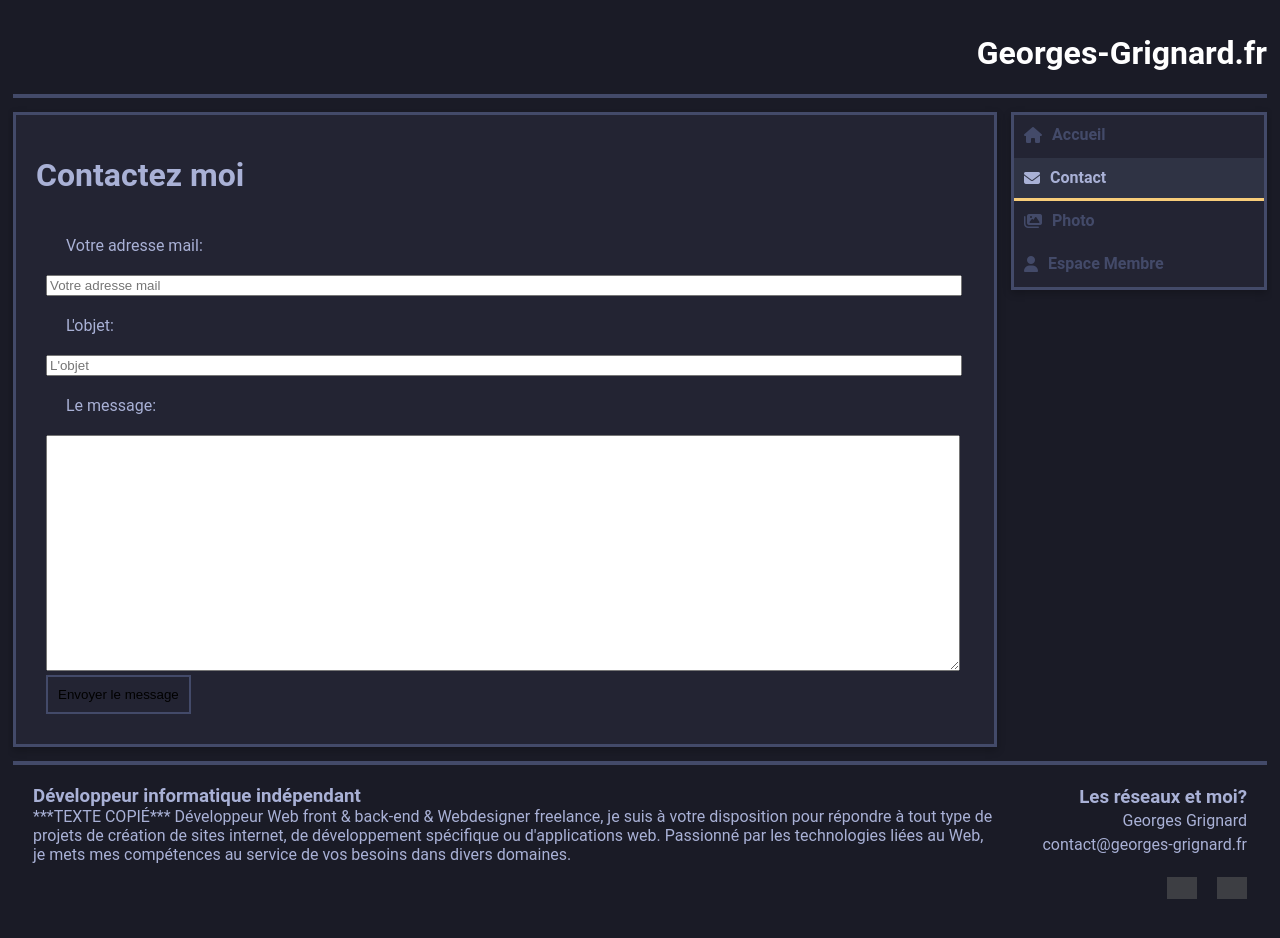
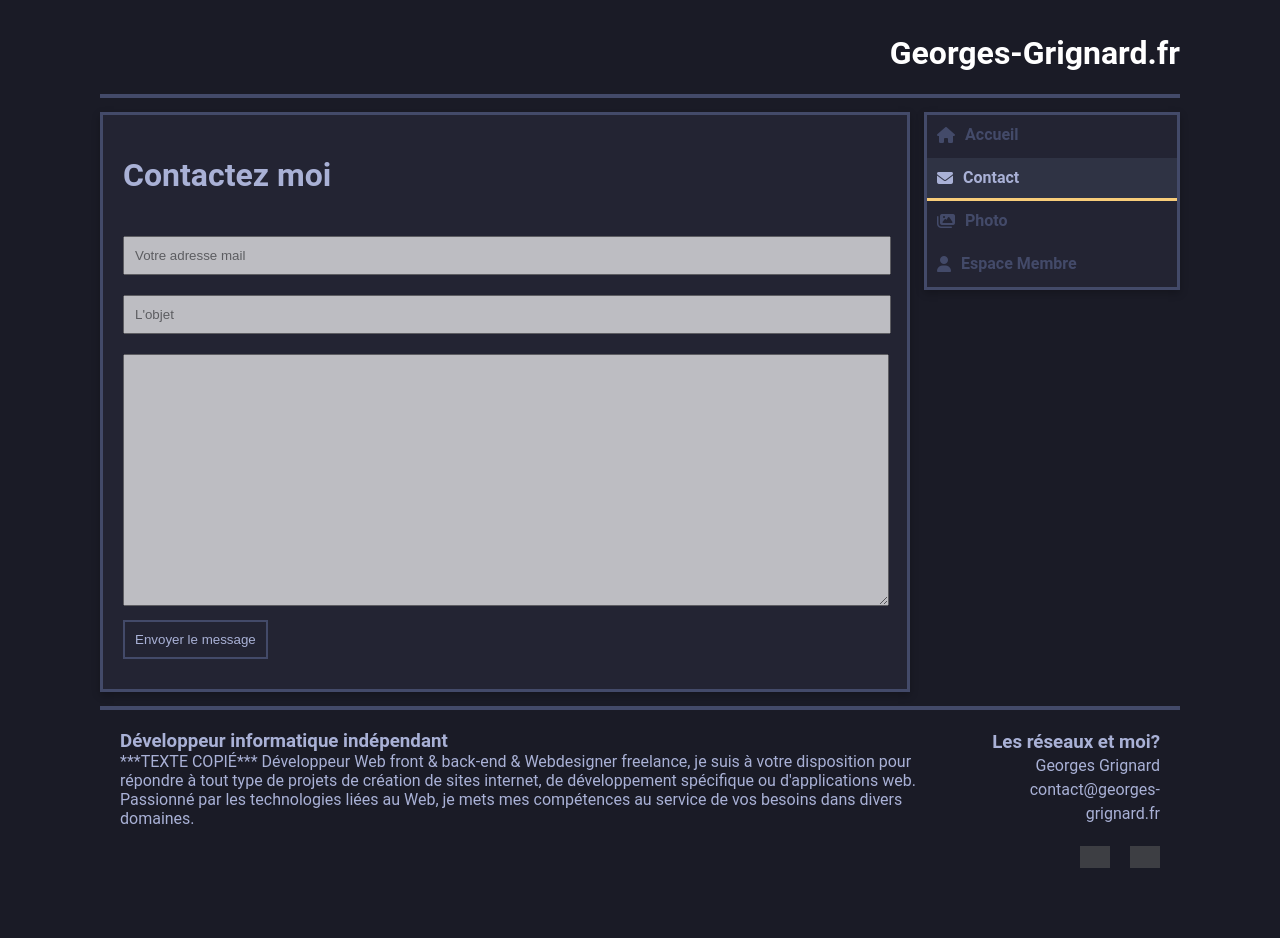
Before and after one commit to Geordinateur/monsite, a Vue app in the folder front/: page /contact in a window 1280 px wide. After the commit the page ends 908 px from the top, so only its background shows below. Built offline with nearby package versions, Linux system fonts and the light colour scheme; grey boxes are pictures that could not be loaded.

Commit message:
Fin de chantier 01-12 midi

```diff
--- a/front/src/App.vue
+++ b/front/src/App.vue
@@ -12,7 +12,7 @@
   <main class="app__main">
     <router-view v-slot="{ Component }">
       <transition name="fade-page" mode="out-in">
-      <component :is="Component" />
+        <component :is="Component" />
       </transition>
     </router-view>
   </main>
@@ -82,7 +82,7 @@ ul, li, h3, hr {
 #app {
   @include large-only {
     min-width: 1080px;
-    width: 100%;
+    width: 70%;
   }
   font-family: Roboto, Avenir, Helvetica, Arial, sans-serif;
   -webkit-font-smoothing: antialiased;
@@ -264,14 +264,18 @@ footer {
 .form {
   display: flex;
   flex-flow: column wrap;
-  margin: 10px;
   margin-right: 20px;
   label {
     display: block;
-    margin: 20px;
+    margin: 20px 0;
   }
   input, textarea {
     width: 100%;
+    opacity: 0.7;
+    padding: 10px;
+  }
+  input:hover,:focus textarea:hover,:focus {
+    opacity: 1;
   }
   textarea {
     min-height: 230px;
@@ -280,8 +284,10 @@ footer {
 
 button {
   padding: 10px;
+  margin: 10px 0;
   background-color: $background-content;
   border: 2px solid $border;
+  color: $font-color;
 }
 
 button:hover {
--- a/front/src/views/Contact.vue
+++ b/front/src/views/Contact.vue
@@ -1,17 +1,17 @@
 <template>
   <div class="about">
     <h1>Contactez moi</h1>
-    <form class="form" method="post" action="">
+    <form class="form" method="post" @submit="greet">
       <div class="form-email">
-        <label for="email">Votre adresse mail: </label>
-        <input type="email" name="email" id="email" placeholder="Votre adresse mail" required>
+        <label for="email"></label>
+        <input v-model="email" type="email" name="email" id="email" placeholder="Votre adresse mail" required>
       </div>
       <div class="form-object">
-        <label for="object">L'objet: </label>
+        <label for="object"></label>
         <input type="object" name="object" id="object" placeholder="L'objet" required>
       </div>
       <div class="form-text">
-        <label for="text">Le message: </label>
+        <label for="text"></label>
         <textarea name="text" id="text"></textarea>
       </div>
       <div class="button">
@@ -20,3 +20,30 @@
     </form>
   </div>
 </template>
+
+<script>
+
+export default {
+  name: 'App',
+  components: {
+  },
+  data()  {
+    return {
+    }
+  },
+  // définition des méthodes d'objet
+  methods: {
+    greet: function (event) {
+      event.preventDefault()
+      // `this` fait référence à l'instance de Vue à l'intérieur de `methods`
+      alert('Bonjour ' + this.email + ' !')
+      // `event` est l'évènement natif du DOM
+      if (event) {
+        alert(event.target.tagName)
+      }
+    }
+  }
+
+
+}
+</script>
```
